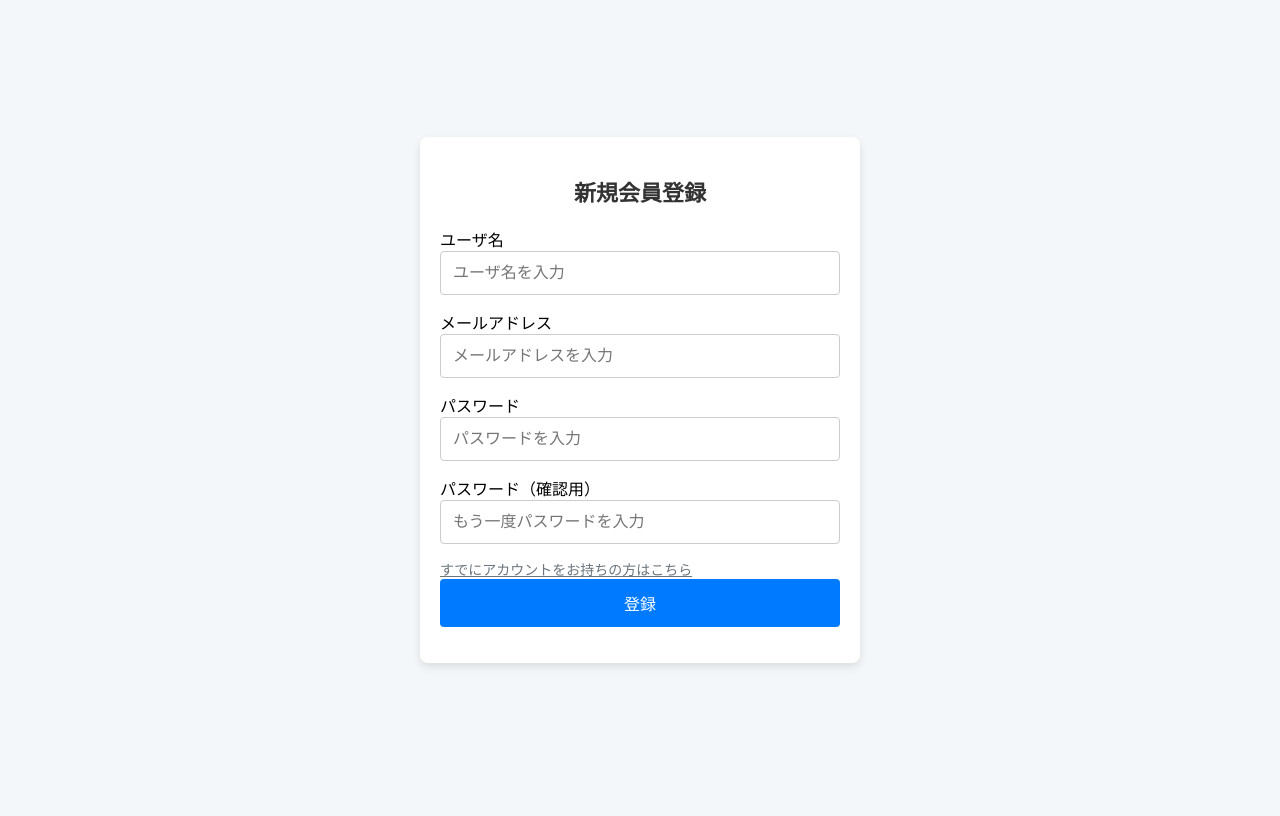
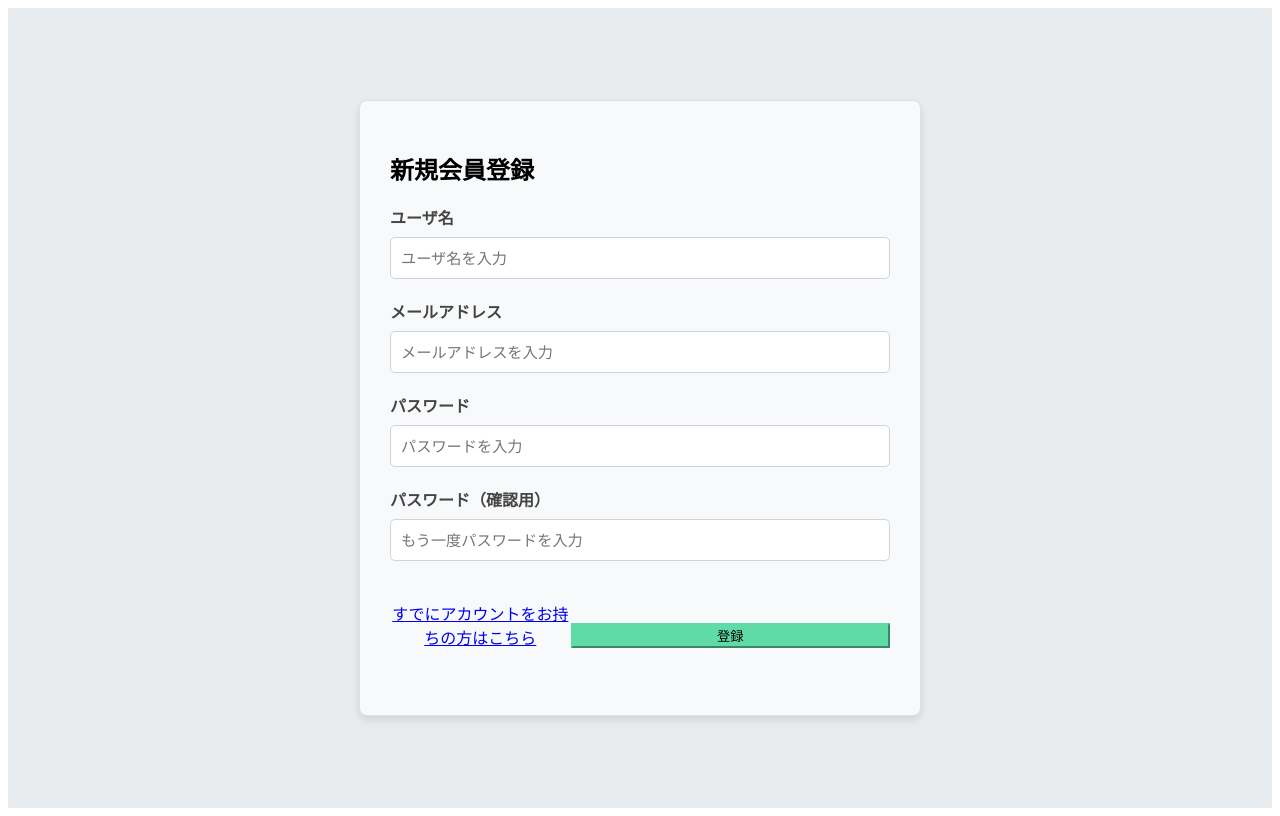
Before and after one commit to Nicolassama/project, a Django app: page /accounts/signup/ in a window 1280 px wide. Before the commit the page ends 667 px from the top, so only its background shows below. Run offline with Django 5.2, Linux system fonts and the light colour scheme; some libraries are stand-ins or nearby versions.

Commit message:
Update signup.css

```diff
--- a/accounts/static/polls/signup.css
+++ b/accounts/static/polls/signup.css
@@ -1,55 +1,76 @@
 body {
-    background-color: #f4f7fa; /* 背景色 */
+  background-color: #ffffff;
+}
+
+.container {
   display: flex;
   justify-content: center;
   align-items: center;
-    height: 100vh;
-    margin: 0;
+  min-height: 100vh;
+  background-color: #e9ecef;
 }
 
-  .container {
+.signup-box {
+  max-width: 500px;
   width: 100%;
-    max-width: 400px; /* フォームの最大幅 */
-    padding: 20px;
-    background-color: #fff;
+  background-color: #f8f9fa;
+  border: 1px solid #e0e0e0;
   border-radius: 8px;
   box-shadow: 0 4px 8px rgba(0, 0, 0, 0.1);
+  padding: 30px;
 }
 
-  h2 {
-    font-size: 22px;
-    text-align: center;
+.signup-box form {
+  display: flex;
+  flex-direction: column;
+  align-items: stretch;
+}
+
+.mb-3 {
+  display: flex;
+  flex-direction: column;
   margin-bottom: 20px;
-    color: #333;
+}
+
+.form-label {
+  margin-bottom: 8px;
+  font-weight: bold;
+  color: #444;
 }
 
 .form-control {
-    width: 100%;
-    padding: 12px;
-    margin-bottom: 15px;
-    border: 1px solid #ccc;
-    border-radius: 4px;
-    font-size: 16px;
+  height: 42px;
+  font-size: 0.95rem;
+  padding: 10px;
+  border: 1px solid #ced4da;
+  border-radius: 5px;
+}
+
+.text-danger.small {
+  margin-top: 5px;
+  font-size: 0.85rem;
+  color: #e63946;
+}
+
+.d-flex.justify-content-between {
+  display: flex;
+  justify-content: space-between;
+  align-items: center;
+  margin-top: 20px;
 }
 
 .btn-primary {
   width: 100%;
-    padding: 12px;
-    background-color: #007bff;
-    border: none;
-    border-radius: 4px;
-    color: white;
-    font-size: 16px;
-    cursor: pointer;
+  background-color: #5fdba7;
+  border-color: #5fdba7;
 }
 
 .btn-primary:hover {
-    background-color: #0056b3;
+  background-color: #4bc89c;
+  border-color: #4bc89c;
 }
 
 .text-muted {
   text-align: center;
-    font-size: 14px;
-    color: #6c757d;
-    margin-top: 15px;
+  margin-bottom: 20px;
 }
```
Lines whose indentation alone changed are shown as unchanged.
